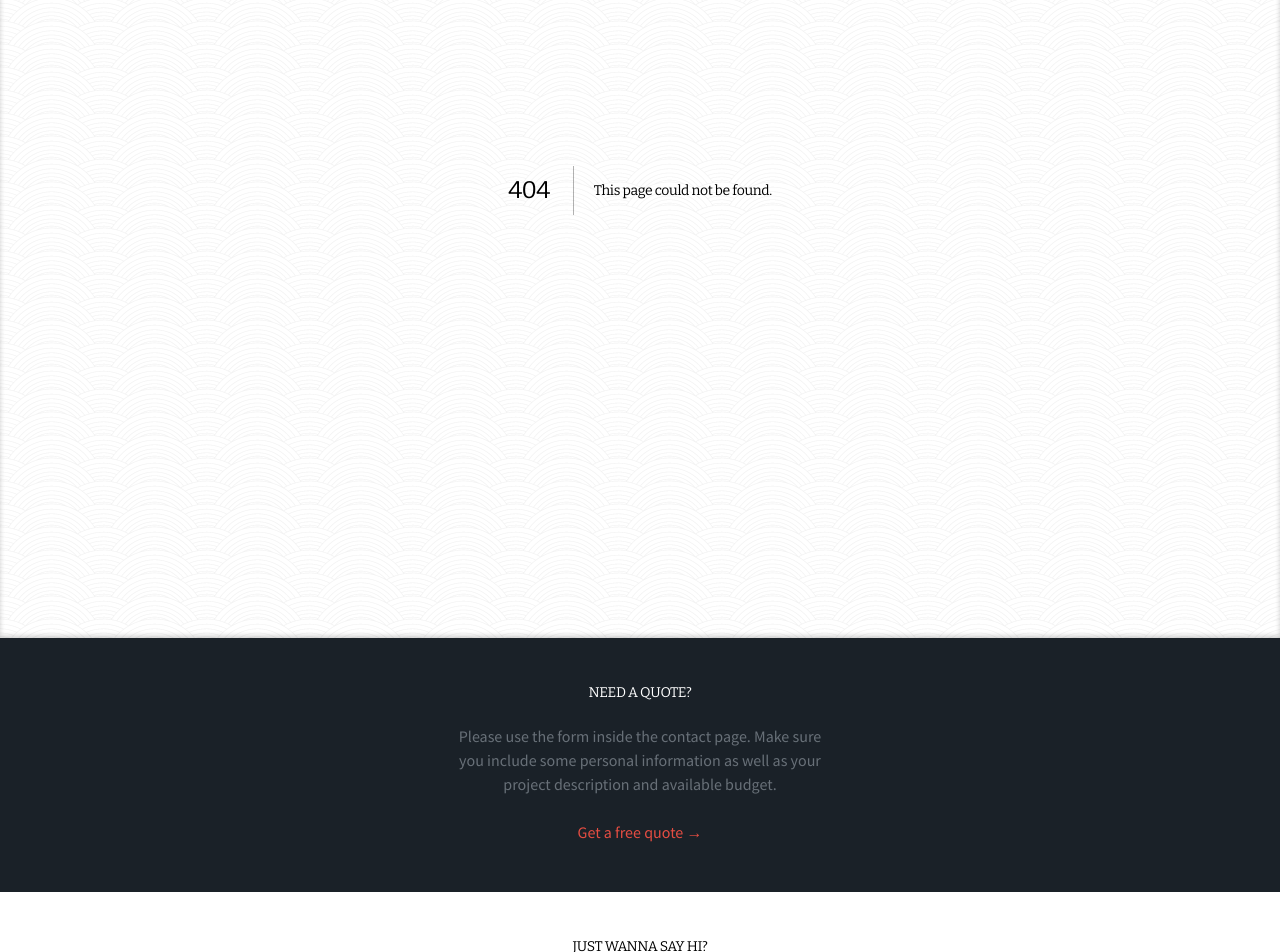
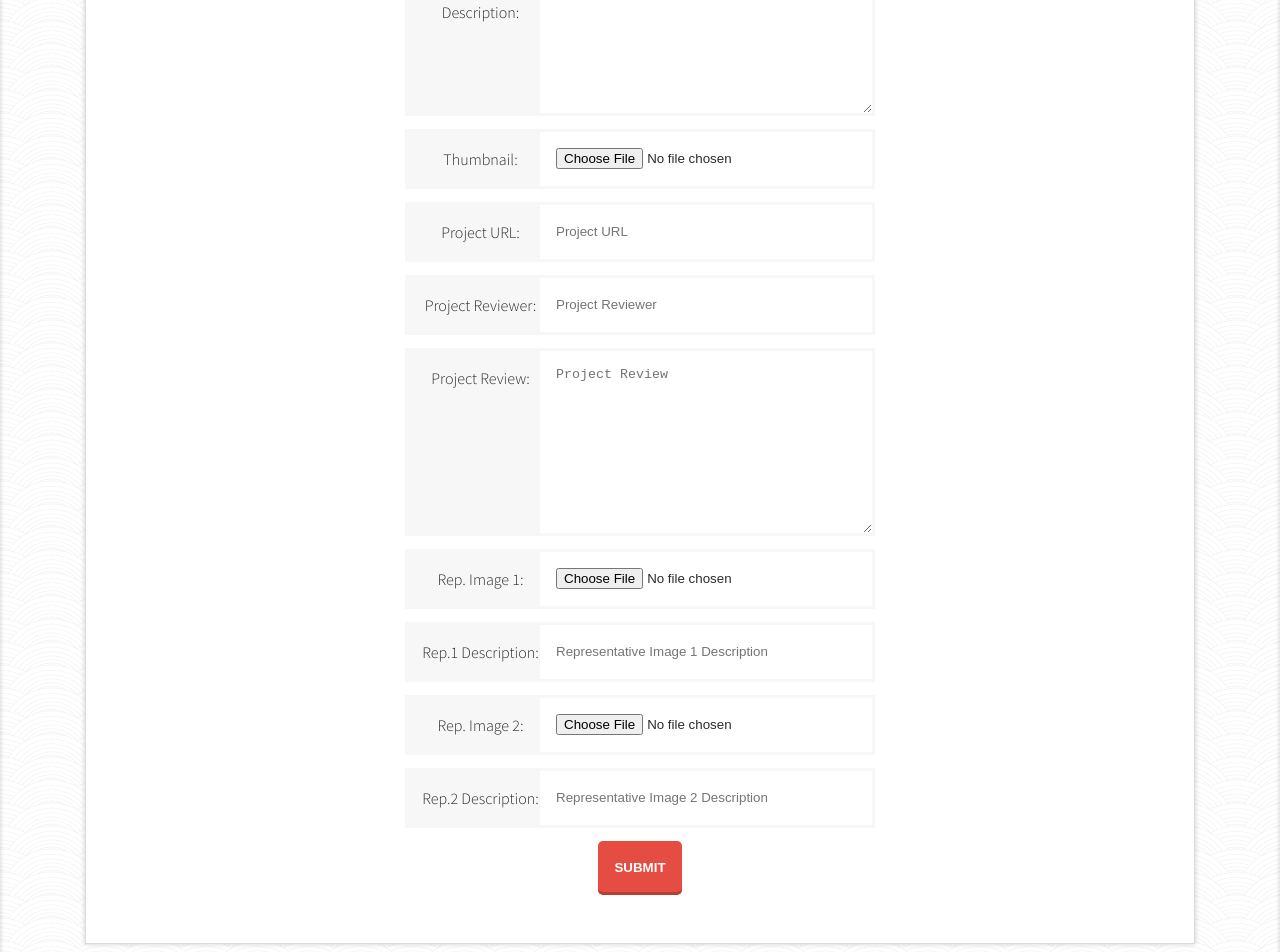
Before and after one commit to rozer4heros/ESTFE13_portfolio-app, a Next.js app: page /insert in a window 1280 px wide. Before the commit this address had no page. Shown: the part 480-1432 px from the top of the page. Built offline with nearby package versions, Linux system fonts and the light colour scheme; no server answers.

Commit message:
feat: Implement Insert page for portfolio data submission

```diff
--- /dev/null
+++ b/src/app/insert/page.js
@@ -0,0 +1,130 @@
+"use client";
+
+import { useState } from "react";
+import { useRouter } from "next/navigation";
+
+import { createClient } from "@/utils/supabase/client";
+
+export default function Insert() {
+  const router = useRouter();
+  const supabase = createClient();
+
+  const [formData, setFormData] = useState({
+    title: "",
+    content: "",
+    thumbnail: "",
+    url: "",
+    reviewer: "",
+    review: "",
+    rep1_img: "",
+    rep1_desc: "",
+    rep2_img: "",
+    rep2_desc: "",
+  });
+
+  async function insertData(e) {
+    e.preventDefault();
+    const { error } = await supabase.from("portfolio").insert(formData);
+    if (error) {
+      console.error(error);
+    } else {
+      console.log("Data insertion successful");
+      router.push("/");
+    }
+  }
+  const handleChange = e => {
+    const { name, value } = e.target;
+
+    setFormData({
+      ...formData,
+      [name]: value,
+    });
+  };
+
+  return (
+    <div className="about_content shadow">
+      <h2>Input Portfolio Data</h2>
+      <div className="contact_form">
+        <form onSubmit={insertData}>
+          <p className="field">
+            <label htmlFor="title">Project Name:</label>
+            <input type="text" name="title" id="title" placeholder="Project Name" required onChange={handleChange} />
+          </p>
+          <p className="field">
+            <label htmlFor="content">Project Description:</label>
+            <textarea
+              name="content"
+              id="content"
+              cols="30"
+              rows="10"
+              placeholder="Project Description"
+              required
+              onChange={handleChange}
+            ></textarea>
+          </p>
+          <p className="field">
+            <label htmlFor="thumbnail">Thumbnail:</label>
+            <input
+              type="file"
+              name="thumbnail"
+              id="thumbnail"
+              accept="image/"
+              required={false}
+              onChange={handleChange}
+            />
+          </p>
+          <p className="field">
+            <label htmlFor="url">Project URL:</label>
+            <input type="url" name="url" id="url" placeholder="Project URL" onChange={handleChange} />
+          </p>
+          <p className="field">
+            <label htmlFor="reviewer">Project Reviewer:</label>
+            <input type="text" name="reviewer" id="reviewer" placeholder="Project Reviewer" onChange={handleChange} />
+          </p>
+          <p className="field">
+            <label htmlFor="review">Project Review:</label>
+            <textarea
+              name="review"
+              id="review"
+              cols="30"
+              rows="10"
+              placeholder="Project Review"
+              onChange={handleChange}
+            ></textarea>
+          </p>
+          <p className="field">
+            <label htmlFor="rep1_img">Rep. Image 1:</label>
+            <input type="file" name="rep1_img" id="rep1_img" accept="image/" onChange={handleChange} />
+          </p>
+          <p className="field">
+            <label htmlFor="rep1_desc">Rep.1 Description:</label>
+            <input
+              type="text"
+              name="rep1_desc"
+              id="rep1_desc"
+              placeholder="Representative Image 1 Description"
+              onChange={handleChange}
+            />
+          </p>
+          <p className="field">
+            <label htmlFor="rep2_img">Rep. Image 2:</label>
+            <input type="file" name="rep2_img" id="rep2_img" accept="image/" onChange={handleChange} />
+          </p>
+          <p className="field">
+            <label htmlFor="rep2_desc">Rep.2 Description:</label>
+            <input
+              type="text"
+              name="rep2_desc"
+              id="rep2_desc"
+              placeholder="Representative Image 2 Description"
+              onChange={handleChange}
+            />
+          </p>
+          <p className="submit">
+            <input type="submit" className="primary-btn" value="Submit" />
+          </p>
+        </form>
+      </div>
+    </div>
+  );
+}
```
Also changed, not shown: src/insert/page.js (deleted, +0 -8 lines).
